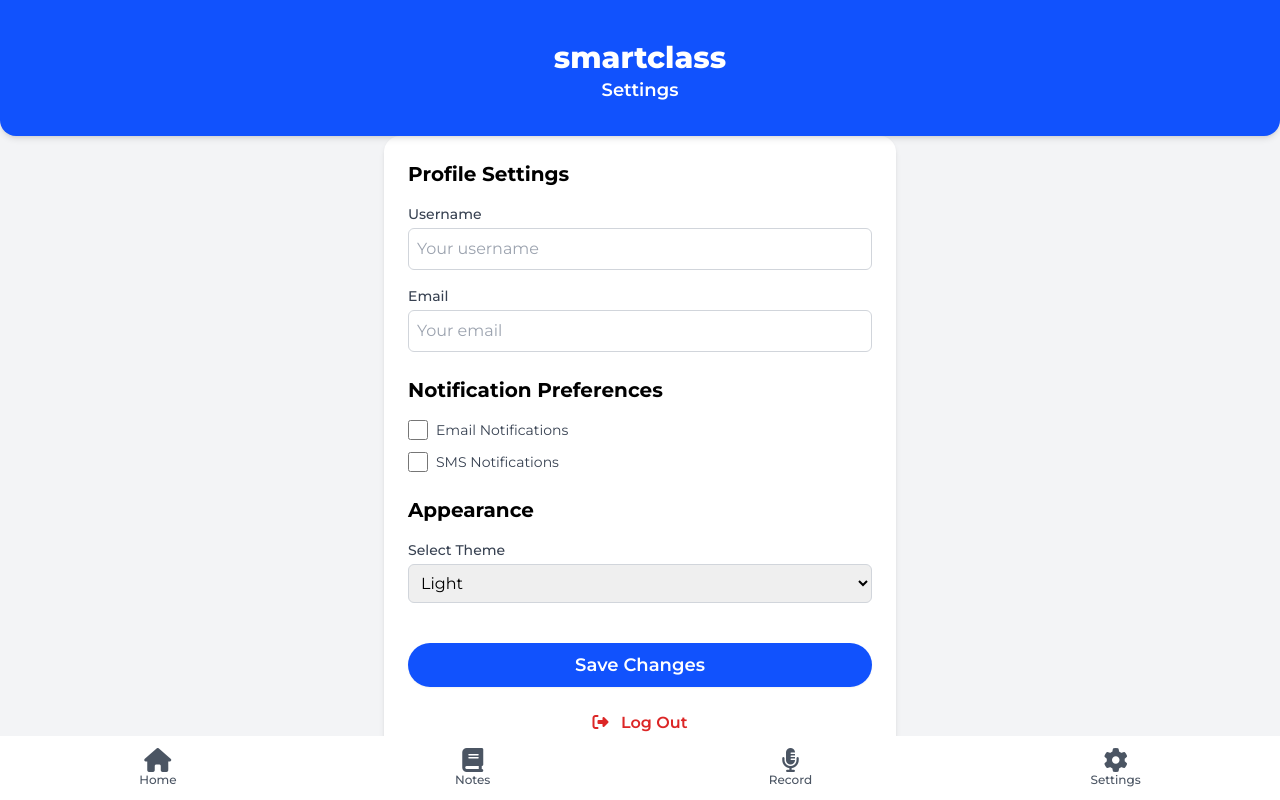
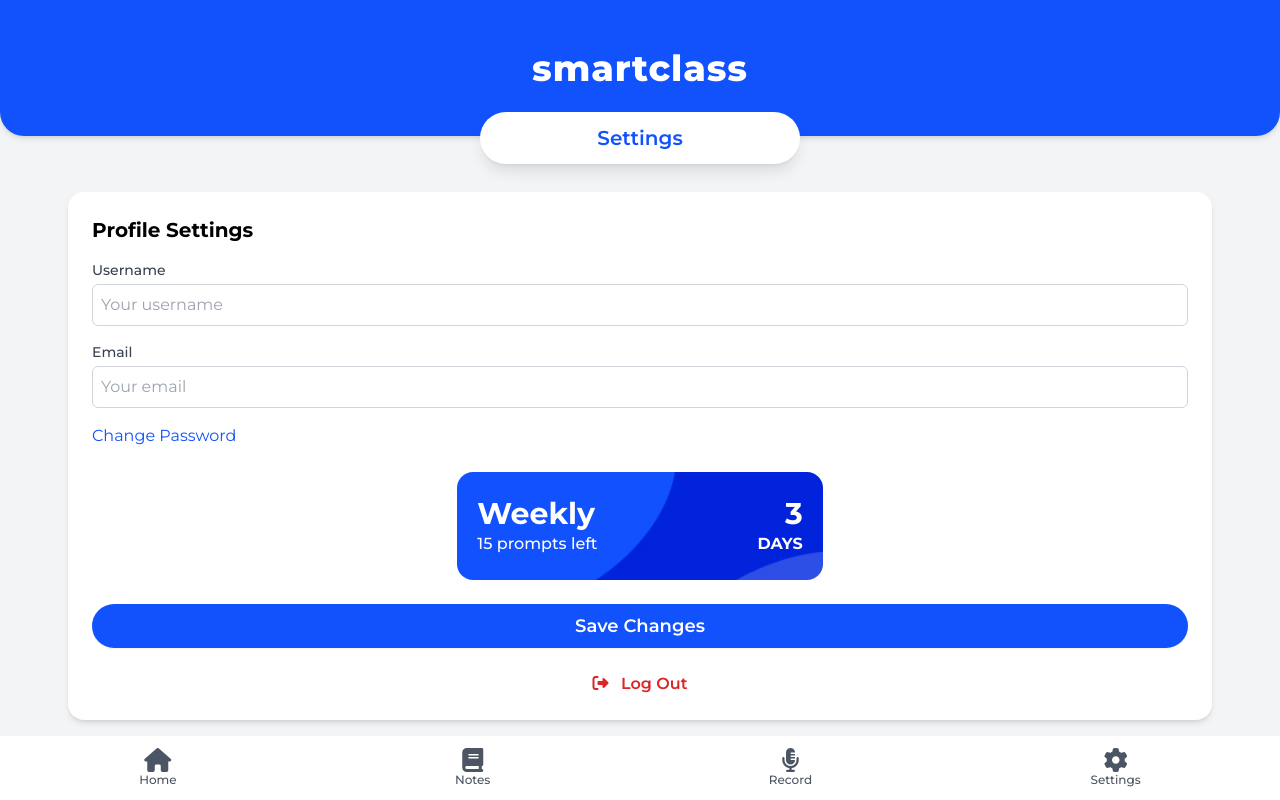
Before and after one commit to hayyaoe/smart-class-react, a React (Vite) app: page /setting in a window 1280 px wide. Built offline with nearby package versions, Linux system fonts and the light colour scheme.

Commit message:
settings page view done

```diff
--- a/src/App.css
+++ b/src/App.css
@@ -6,7 +6,7 @@ body{
 }
 
 .bg-1{
-    background: url("src/assets/Subscription-1.png");
+    background: url("src/assets/Subscription-1.jpg");
     background-size: cover;
     background-repeat: no-repeat;
 }
--- a/src/components/HomePage.jsx
+++ b/src/components/HomePage.jsx
@@ -1,6 +1,5 @@
 // src/components/HomePage.js
 import React from "react";
-import Sub1 from "../assets/Subscription-1.png";
 import '../App.css';
 
 const HomePage = () => {
@@ -11,7 +10,7 @@ const HomePage = () => {
         <div className="bg-blue pt-16 pb-16 px-5 shadow-md rounded-b-[40px] fixed top-0 left-0 w-full z-10">
           <h1 className="text-4xl font-extrabold tracking-wide">Welcome to SmartClass</h1>
         </div>
-        <div className="fixed top-40 left-1/2 transform -translate-x-1/2 translate-y-1/2 w-80 z-50">
+        <div className="fixed top-40 md:top-24 left-1/2 transform -translate-x-1/2 translate-y-1/2 md:translate-y-2/3 w-80 z-50">
           <div className="bg-white text-blue font-semibold text-lg px-6 py-3 rounded-full shadow-lg w-full">
             <h2 className="text-xl font-semibold">Home</h2>
           </div>
@@ -19,8 +18,8 @@ const HomePage = () => {
       </header>
 
       {/* Main Section */}
-      <main className="min-h-screen flex flex-col items-center justify-start pt-64 px-5">
-        <div className="bg-1 w-full h-full flex flex-row justify-start px-5 py-6">
+      <main className="min-h-screen flex flex-col items-center justify-start pt-64 md:pt-52 pb-0 md:pb-20 px-5 md:px-24">
+        <div className="bg-1 w-full md:w-4/12 h-full flex flex-row justify-start px-5 py-6 rounded-2xl">
           <div className="flex flex-col">
             <div className = "flex flex-row justify-start items-center text-white text-xl font-medium">
               <span className = "text-4xl font-bold pe-2"> 8 </span> Prompts
@@ -30,7 +29,7 @@ const HomePage = () => {
             </div>
           </div>
           <div className="flex flex-col items-end justify-center ms-auto">
-            <button className="bg-white text-blue rounded-2xl px-2 py-1 font-semibold"> Subscribe Now </button>
+            <button className="bg-white text-blue rounded-2xl px-2 py-1 font-semibold text-md"> Subscribe Now </button>
           </div>
         </div>
 
--- a/src/components/SettingsPage.jsx
+++ b/src/components/SettingsPage.jsx
@@ -1,18 +1,27 @@
 // src/components/SettingsPage.js
 import React from "react";
+import '../App.css'
 
 const SettingsPage = () => {
   return (
     <div className="bg-gray-100 flex flex-col min-h-screen">
       {/* Header */}
-      <header className="text-white text-center fixed top-0 left-0 w-full z-10 bg-blue pt-10 pb-8 shadow-md rounded-b-2xl">
-        <h1 className="text-3xl font-extrabold">smartclass</h1>
-        <p className="text-lg font-semibold">Settings</p>
+      <header className="text-white text-center">
+        <div className="bg-blue pt-12 pb-12 shadow-md rounded-b-3xl fixed top-0 left-0 w-full z-10">
+          <h1 className="text-4xl font-extrabold tracking-wide">smartclass</h1>
+        </div>
+
+        {/* Title */}
+        <div className="fixed top-28 left-1/2 transform -translate-x-1/2 w-80 z-50">
+          <div className="bg-white text-blue font-semibold text-lg px-6 py-3 rounded-full shadow-lg w-full">
+            <h2 className="text-xl font-semibold"> Settings </h2>
+          </div>
+        </div>
       </header>
 
       {/* Settings Section */}
-      <main className="flex-grow flex flex-col items-center mt-28 p-6">
-        <div className="bg-white w-11/12 max-w-lg rounded-2xl shadow-md p-6 space-y-6">
+      <main className="flex-grow flex flex-col items-center mt-40 md:pb-20 py-8 px-4">
+        <div className="bg-white w-11/12 max-w-lg md:max-w-full rounded-2xl shadow-md p-6 space-y-6">
           {/* Profile Section */}
           <div>
             <h2 className="text-xl font-bold mb-4">Profile Settings</h2>
@@ -34,33 +43,26 @@ const SettingsPage = () => {
                 placeholder="Your email"
               />
             </div>
-          </div>
-
-          {/* Notification Preferences */}
-          <div>
-            <h2 className="text-xl font-bold mb-4">Notification Preferences</h2>
-            <div className="mb-3 flex items-center">
-              <input type="checkbox" id="email-notifications" className="h-5 w-5 text-blue border-gray-300 rounded focus:ring-blue-500" />
-              <label htmlFor="email-notifications" className="ml-2 text-sm text-gray-700">Email Notifications</label>
-            </div>
-            <div className="flex items-center">
-              <input type="checkbox" id="sms-notifications" className="h-5 w-5 text-blue border-gray-300 rounded focus:ring-blue-500" />
-              <label htmlFor="sms-notifications" className="ml-2 text-sm text-gray-700">SMS Notifications</label>
+            <div className="mb-4">
+              <a className="text-blue" href="/"> Change Password </a>
             </div>
           </div>
-
-          {/* Theme Selection */}
-          <div>
-            <h2 className="text-xl font-bold mb-4">Appearance</h2>
-            <div className="mb-4">
-              <label htmlFor="theme" className="block text-sm font-medium text-gray-700">Select Theme</label>
-              <select
-                id="theme"
-                className="mt-1 block w-full p-2 border border-gray-300 rounded-md focus:ring-blue-500 focus:border-blue-500"
-              >
-                <option value="light">Light</option>
-                <option value="dark">Dark</option>
-              </select>
+          <div className="bg-1 w-full md:w-4/12 h-full flex flex-row place-self-center justify-self-center px-5 py-6 rounded-2xl">
+            <div className="flex flex-col">
+              <div className = "flex flex-row justify-start items-center text-white text-xl font-medium">
+                <p className = "text-3xl font-bold"> Weekly </p>
+              </div>
+              <div className = "flex flex-row justify-start items-center text-white text-md font-medium">
+                <p> 15 prompts left </p>
+              </div>
+            </div>
+            <div className="flex flex-col items-end justify-center ms-auto">
+              <div className = "flex flex-row justify-start items-center text-white text-xl font-medium tex">
+                <p className = "text-3xl font-bold"> 3 </p>
+              </div>
+              <div className = "flex flex-row justify-start items-center text-white text-md font-medium">
+                <p className="font-bold"> DAYS </p>
+              </div>
             </div>
           </div>
 
--- a/src/components/SummaryMindMapPage.jsx
+++ b/src/components/SummaryMindMapPage.jsx
@@ -110,16 +110,16 @@ Text for mindmap: "${transcription}"`;
 
         <div className="fixed top-20 left-1/2 transform -translate-x-1/2 translate-y-1/2 w-80 z-50">
           <div className="bg-white text-blue font-semibold text-lg px-6 py-3 rounded-full shadow-lg w-full">
-            <h2 className="text-xl font-semibold">AI Summarizer & Mind Map</h2>
+            <h2 className="text-xl font-semibold">Summarizer & Mind Map</h2>
           </div>
         </div>
       </header>
 
       {/* Summary and Mind Map Section */}
-      <main className="flex-grow flex flex-col items-center mt-44 mb-32 px-4">
+      <main className="flex-grow flex flex-col items-center mt-44 mb-32 px-4 md:px-20">
         {error && <p className="text-red-500">{error}</p>}
 
-        <div className="bg-white max-w-5xl w-full flex flex-col md:flex-row gap-6 rounded-2xl shadow-lg p-6">
+        <div className="bg-white max-w-5xl md:max-w-full w-full flex flex-col md:flex-row gap-6 rounded-2xl shadow-lg p-6">
           {/* Summary Display */}
           <div className="flex-1">
             <h3 className="text-2xl font-semibold mb-4">Summary</h3>
--- a/src/components/TranscriptionPage.jsx
+++ b/src/components/TranscriptionPage.jsx
@@ -82,7 +82,7 @@ const TranscriptionPage = () => {
       <main className="flex-grow flex flex-col items-center justify-center mt-44 px-4">
         {/* Microphone Icon */}
         <div className="flex flex-col items-center mb-6">
-          <div className="bg-gradient-to-r from-blue-600 to-blue-500 text-white rounded-full p-6 shadow-md">
+          <div className="bg-blue text-white rounded-full p-6 shadow-md">
             <i className="fas fa-microphone text-4xl"></i>
           </div>
         </div>
```
Also changed, not shown: src/assets/Subscription-1.jpg (added).
